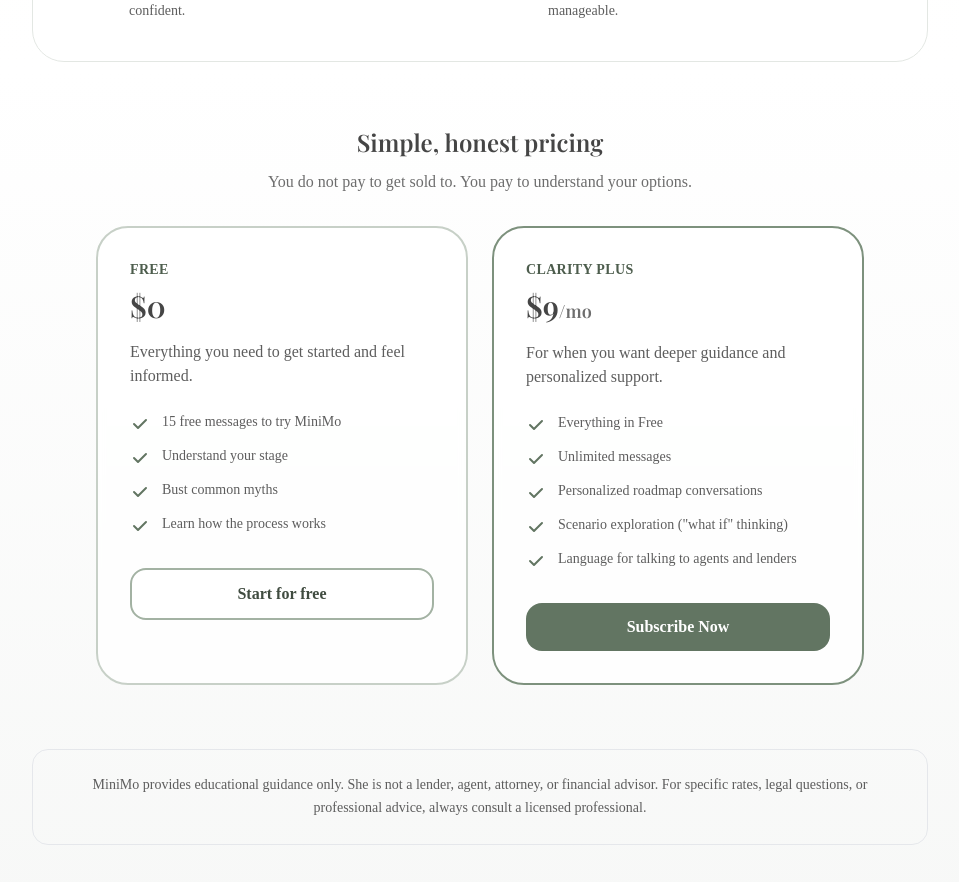
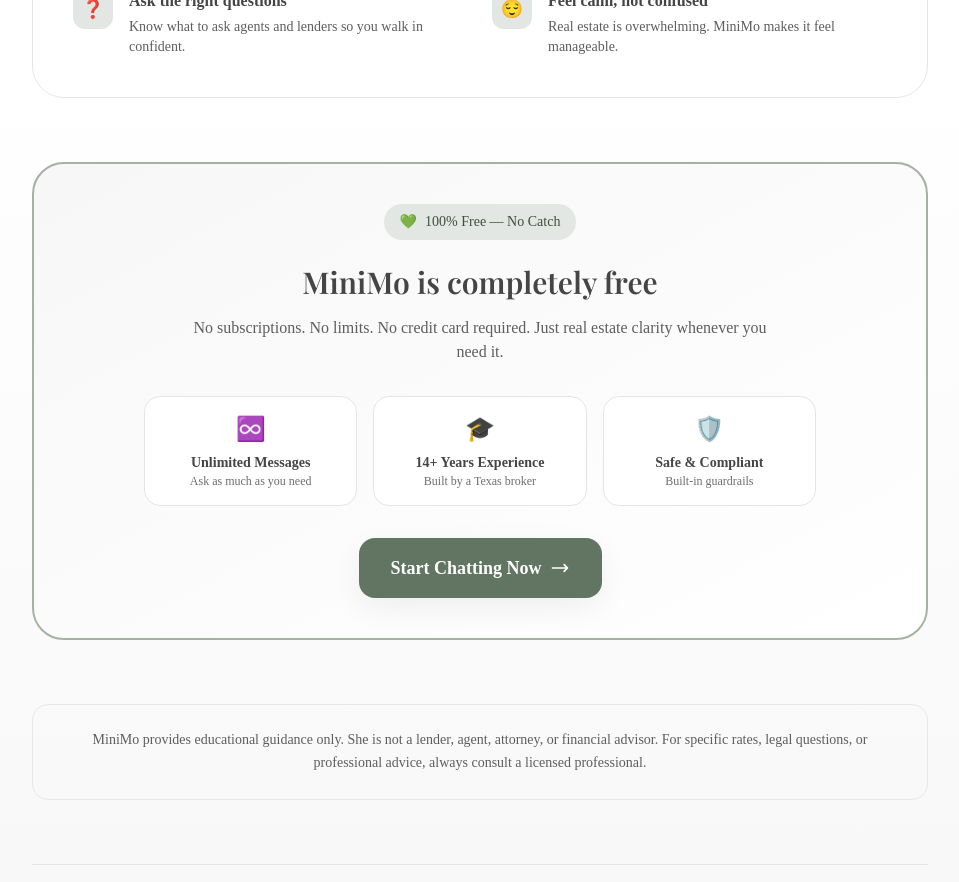
Before and after one commit to minimo-ai/ask-minimo, a Next.js app: page /explore in a window 1280 px wide. Shown: the part 880-1762 px from the top of the page, without its empty margins (160-1119 px from the left). Built offline with nearby package versions, Linux system fonts and the light colour scheme; a web font is replaced by a local one.

Commit message:
Update page.tsx

```diff
--- a/app/explore/page.tsx
+++ b/app/explore/page.tsx
@@ -37,11 +37,13 @@ export default function ExplorePage() {
             </p>
 
             <Link href="/ask" className="inline-flex items-center justify-center gap-2 rounded-2xl bg-sage-500 px-8 py-4 text-lg font-semibold text-white shadow-soft hover:bg-sage-600 hover:shadow-glow transition-all duration-300">
-              <span>Start a free conversation</span>
+              <span>Start chatting — it's free!</span>
               <svg className="w-5 h-5" fill="none" viewBox="0 0 24 24" stroke="currentColor">
                 <path strokeLinecap="round" strokeLinejoin="round" strokeWidth={2} d="M17 8l4 4m0 0l-4 4m4-4H3" />
               </svg>
             </Link>
+
+            <p className="text-sm text-ink-500 mt-4">💚 100% free • No credit card • No limits</p>
           </section>
 
           <section className="mb-16">
@@ -114,94 +116,46 @@ export default function ExplorePage() {
             </div>
           </section>
 
+          {/* Free CTA Section */}
           <section className="mb-16">
-            <h2 className="text-2xl font-display font-semibold text-ink-800 mb-3 text-center">
-              Simple, honest pricing
-            </h2>
-            <p className="text-ink-500 text-center mb-8 max-w-xl mx-auto">
-              You do not pay to get sold to. You pay to understand your options.
-            </p>
-
-            <div className="grid md:grid-cols-2 gap-6 max-w-3xl mx-auto">
-              <div className="rounded-4xl border-2 border-sage-200 bg-white/80 backdrop-blur-sm p-8">
-                <div className="text-sm font-semibold text-sage-600 uppercase tracking-wide mb-2">Free</div>
-                <div className="text-3xl font-display font-semibold text-ink-800 mb-4">$0</div>
-                <p className="text-ink-600 mb-6">Everything you need to get started and feel informed.</p>
-
-                <ul className="space-y-3 mb-8">
-                  <li className="flex items-start gap-3 text-sm text-ink-600">
-                    <svg className="w-5 h-5 text-sage-500 flex-shrink-0 mt-0.5" fill="currentColor" viewBox="0 0 20 20">
-                      <path fillRule="evenodd" d="M16.707 5.293a1 1 0 010 1.414l-8 8a1 1 0 01-1.414 0l-4-4a1 1 0 011.414-1.414L8 12.586l7.293-7.293a1 1 0 011.414 0z" clipRule="evenodd" />
-                    </svg>
-                    <span>15 free messages to try MiniMo</span>
-                  </li>
-                  <li className="flex items-start gap-3 text-sm text-ink-600">
-                    <svg className="w-5 h-5 text-sage-500 flex-shrink-0 mt-0.5" fill="currentColor" viewBox="0 0 20 20">
-                      <path fillRule="evenodd" d="M16.707 5.293a1 1 0 010 1.414l-8 8a1 1 0 01-1.414 0l-4-4a1 1 0 011.414-1.414L8 12.586l7.293-7.293a1 1 0 011.414 0z" clipRule="evenodd" />
-                    </svg>
-                    <span>Understand your stage</span>
-                  </li>
-                  <li className="flex items-start gap-3 text-sm text-ink-600">
-                    <svg className="w-5 h-5 text-sage-500 flex-shrink-0 mt-0.5" fill="currentColor" viewBox="0 0 20 20">
-                      <path fillRule="evenodd" d="M16.707 5.293a1 1 0 010 1.414l-8 8a1 1 0 01-1.414 0l-4-4a1 1 0 011.414-1.414L8 12.586l7.293-7.293a1 1 0 011.414 0z" clipRule="evenodd" />
-                    </svg>
-                    <span>Bust common myths</span>
-                  </li>
-                  <li className="flex items-start gap-3 text-sm text-ink-600">
-                    <svg className="w-5 h-5 text-sage-500 flex-shrink-0 mt-0.5" fill="currentColor" viewBox="0 0 20 20">
-                      <path fillRule="evenodd" d="M16.707 5.293a1 1 0 010 1.414l-8 8a1 1 0 01-1.414 0l-4-4a1 1 0 011.414-1.414L8 12.586l7.293-7.293a1 1 0 011.414 0z" clipRule="evenodd" />
-                    </svg>
-                    <span>Learn how the process works</span>
-                  </li>
-                </ul>
-
-                <Link href="/ask" className="block w-full text-center rounded-2xl border-2 border-sage-300 bg-white px-6 py-3 font-semibold text-sage-700 hover:bg-sage-50 hover:border-sage-400 transition-all">
-                  Start for free
-                </Link>
+            <div className="rounded-4xl border-2 border-sage-300 bg-gradient-to-br from-sage-50 to-white p-8 md:p-10 text-center">
+              <div className="inline-flex items-center gap-2 rounded-full bg-sage-100 px-4 py-2 text-sm text-sage-700 font-medium mb-6">
+                <span>💚</span>
+                <span>100% Free — No Catch</span>
               </div>
 
-              <div className="rounded-4xl border-2 border-sage-400 bg-white/80 backdrop-blur-sm p-8 relative">
-                <div className="text-sm font-semibold text-sage-600 uppercase tracking-wide mb-2">Clarity Plus</div>
-                <div className="text-3xl font-display font-semibold text-ink-800 mb-4">$9<span className="text-lg text-ink-500">/mo</span></div>
-                <p className="text-ink-600 mb-6">For when you want deeper guidance and personalized support.</p>
+              <h2 className="text-2xl md:text-3xl font-display font-semibold text-ink-800 mb-4">
+                MiniMo is completely free
+              </h2>
 
-                <ul className="space-y-3 mb-8">
-                  <li className="flex items-start gap-3 text-sm text-ink-600">
-                    <svg className="w-5 h-5 text-sage-500 flex-shrink-0 mt-0.5" fill="currentColor" viewBox="0 0 20 20">
-                      <path fillRule="evenodd" d="M16.707 5.293a1 1 0 010 1.414l-8 8a1 1 0 01-1.414 0l-4-4a1 1 0 011.414-1.414L8 12.586l7.293-7.293a1 1 0 011.414 0z" clipRule="evenodd" />
-                    </svg>
-                    <span>Everything in Free</span>
-                  </li>
-                  <li className="flex items-start gap-3 text-sm text-ink-600">
-                    <svg className="w-5 h-5 text-sage-500 flex-shrink-0 mt-0.5" fill="currentColor" viewBox="0 0 20 20">
-                      <path fillRule="evenodd" d="M16.707 5.293a1 1 0 010 1.414l-8 8a1 1 0 01-1.414 0l-4-4a1 1 0 011.414-1.414L8 12.586l7.293-7.293a1 1 0 011.414 0z" clipRule="evenodd" />
-                    </svg>
-                    <span>Unlimited messages</span>
-                  </li>
-                  <li className="flex items-start gap-3 text-sm text-ink-600">
-                    <svg className="w-5 h-5 text-sage-500 flex-shrink-0 mt-0.5" fill="currentColor" viewBox="0 0 20 20">
-                      <path fillRule="evenodd" d="M16.707 5.293a1 1 0 010 1.414l-8 8a1 1 0 01-1.414 0l-4-4a1 1 0 011.414-1.414L8 12.586l7.293-7.293a1 1 0 011.414 0z" clipRule="evenodd" />
-                    </svg>
-                    <span>Personalized roadmap conversations</span>
-                  </li>
-                  <li className="flex items-start gap-3 text-sm text-ink-600">
-                    <svg className="w-5 h-5 text-sage-500 flex-shrink-0 mt-0.5" fill="currentColor" viewBox="0 0 20 20">
-                      <path fillRule="evenodd" d="M16.707 5.293a1 1 0 010 1.414l-8 8a1 1 0 01-1.414 0l-4-4a1 1 0 011.414-1.414L8 12.586l7.293-7.293a1 1 0 011.414 0z" clipRule="evenodd" />
-                    </svg>
-                    <span>Scenario exploration ("what if" thinking)</span>
-                  </li>
-                  <li className="flex items-start gap-3 text-sm text-ink-600">
-                    <svg className="w-5 h-5 text-sage-500 flex-shrink-0 mt-0.5" fill="currentColor" viewBox="0 0 20 20">
-                      <path fillRule="evenodd" d="M16.707 5.293a1 1 0 010 1.414l-8 8a1 1 0 01-1.414 0l-4-4a1 1 0 011.414-1.414L8 12.586l7.293-7.293a1 1 0 011.414 0z" clipRule="evenodd" />
-                    </svg>
-                    <span>Language for talking to agents and lenders</span>
-                  </li>
-                </ul>
+              <p className="text-ink-600 max-w-xl mx-auto mb-8">
+                No subscriptions. No limits. No credit card required. Just real estate clarity whenever you need it.
+              </p>
 
-                <a href="https://buy.stripe.com/eVqbJ28EC7Ro1hlbATawo00" className="block w-full text-center rounded-2xl bg-sage-500 px-6 py-3 font-semibold text-white hover:bg-sage-600 transition-all">
-                  Subscribe Now
-                </a>
+              <div className="grid sm:grid-cols-3 gap-4 max-w-2xl mx-auto mb-8">
+                <div className="bg-white rounded-2xl p-4 border border-sage-100">
+                  <div className="text-2xl mb-2">♾️</div>
+                  <p className="text-sm font-semibold text-ink-800">Unlimited Messages</p>
+                  <p className="text-xs text-ink-500">Ask as much as you need</p>
+                </div>
+                <div className="bg-white rounded-2xl p-4 border border-sage-100">
+                  <div className="text-2xl mb-2">🎓</div>
+                  <p className="text-sm font-semibold text-ink-800">14+ Years Experience</p>
+                  <p className="text-xs text-ink-500">Built by a Texas broker</p>
+                </div>
+                <div className="bg-white rounded-2xl p-4 border border-sage-100">
+                  <div className="text-2xl mb-2">🛡️</div>
+                  <p className="text-sm font-semibold text-ink-800">Safe & Compliant</p>
+                  <p className="text-xs text-ink-500">Built-in guardrails</p>
+                </div>
               </div>
+
+              <Link href="/ask" className="inline-flex items-center justify-center gap-2 rounded-2xl bg-sage-500 px-8 py-4 text-lg font-semibold text-white shadow-soft hover:bg-sage-600 hover:shadow-glow transition-all duration-300">
+                <span>Start Chatting Now</span>
+                <svg className="w-5 h-5" fill="none" viewBox="0 0 24 24" stroke="currentColor">
+                  <path strokeLinecap="round" strokeLinejoin="round" strokeWidth={2} d="M17 8l4 4m0 0l-4 4m4-4H3" />
+                </svg>
+              </Link>
             </div>
           </section>
 
```
